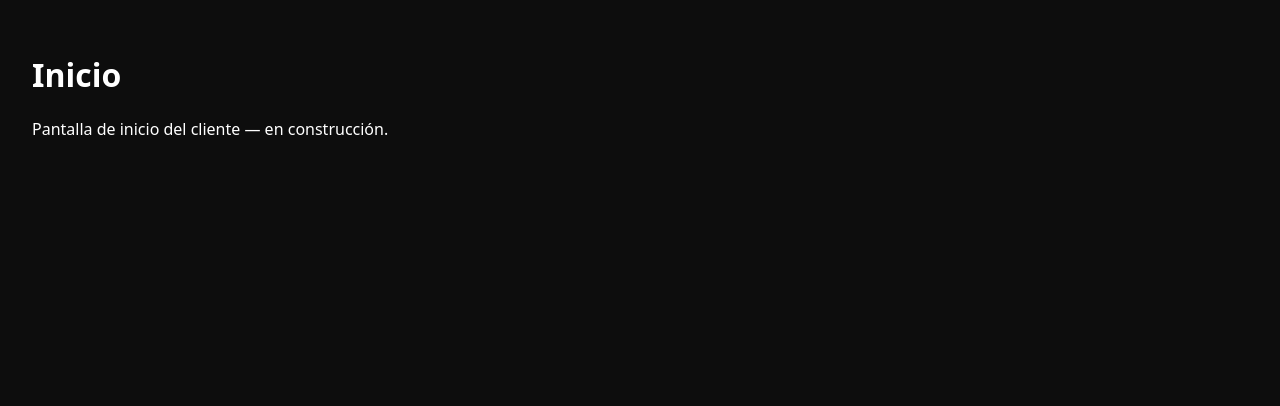
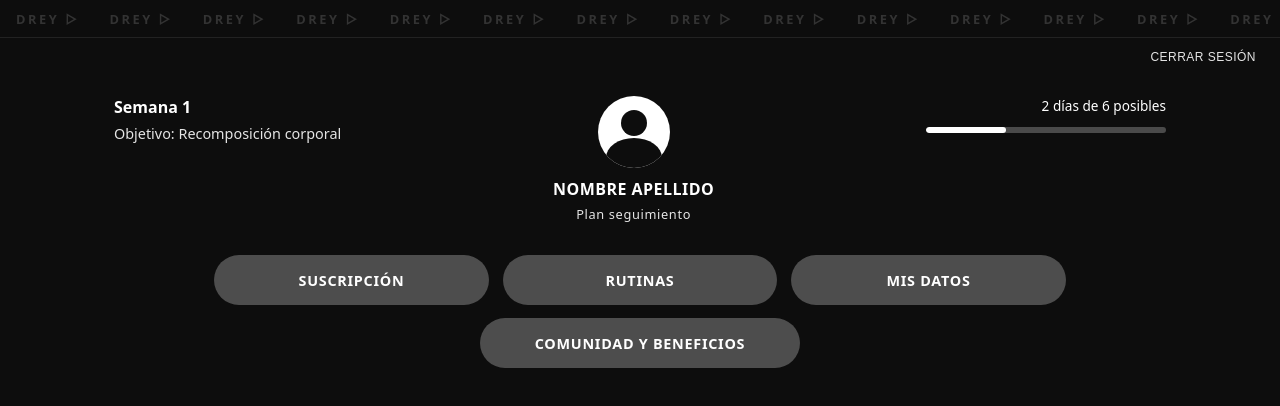
Before and after one commit to dreyuruguay-debug/drey-app, a React (Vite) app: page /inicio in a window 1280 px wide. Shown: the top 406 px of the page. Built offline with nearby package versions, Linux system fonts and the light colour scheme; no server answers.

Commit message:
Add files via upload

```diff
--- a/package.json
+++ b/package.json
@@ -16,6 +16,6 @@
   },
   "devDependencies": {
     "@vitejs/plugin-react": "^4.3.1",
-    "vite": "^6.1.0"
+    "vite": "^5.4.0"
   }
 }
--- a/src/pages/Home.jsx
+++ b/src/pages/Home.jsx
@@ -1,10 +1,109 @@
-// Inicio del cliente: los 4 botones (Rutinas, Suscripción, Comunidad y
-// beneficios, Mis datos), la barra de progreso semanal y el "Semana N".
+import { useEffect, useState } from 'react'
+import { Link, useNavigate } from 'react-router-dom'
+import { supabase } from '../services/supabaseClient.js'
+
+// Inicio del cliente: franja DREY arriba, datos del cliente (semana,
+// objetivo, nombre, plan y progreso semanal) y los 4 botones.
+//
+// Nombre, plan, objetivo y progreso son de ejemplo por ahora: van a
+// venir de la tabla "usuarios" y de las sesiones guardadas una vez que
+// conectemos el registro real y las rutinas (próximos pasos del plan).
 export default function Home() {
+  const navigate = useNavigate()
+  const [email, setEmail] = useState('')
+
+  useEffect(() => {
+    supabase.auth.getUser().then(({ data }) => {
+      setEmail(data?.user?.email ?? '')
+    })
+  }, [])
+
+  async function handleLogout() {
+    await supabase.auth.signOut()
+    navigate('/')
+  }
+
+  const nombre = email ? email.split('@')[0].toUpperCase() : 'NOMBRE APELLIDO'
+  const diasCumplidos = 2
+  const diasPosibles = 6
+
   return (
-    <main style={{ padding: '2rem' }}>
-      <h1>Inicio</h1>
-      <p>Pantalla de inicio del cliente — en construcción.</p>
-    </main>
+    <div className="home-screen">
+      <TopPattern />
+
+      <button type="button" className="home-logout" onClick={handleLogout}>
+        Cerrar sesión
+      </button>
+
+      <div className="home-header">
+        <div className="home-header-col">
+          <p className="home-week">Semana 1</p>
+          <p className="home-goal">Objetivo: Recomposición corporal</p>
+        </div>
+
+        <div className="home-header-col home-header-center">
+          <ProfileIcon />
+          <p className="home-name">{nombre}</p>
+          <p className="home-plan">Plan seguimiento</p>
+        </div>
+
+        <div className="home-header-col home-header-right">
+          <p className="home-progress-label">
+            {diasCumplidos} días de {diasPosibles} posibles
+          </p>
+          <div className="home-progress-bar">
+            <div
+              className="home-progress-fill"
+              style={{ width: `${(diasCumplidos / diasPosibles) * 100}%` }}
+            />
+          </div>
+        </div>
+      </div>
+
+      <nav className="home-buttons-grid">
+        <Link to="/suscripcion" className="home-button">
+          Suscripción
+        </Link>
+        <Link to="/rutinas" className="home-button">
+          Rutinas
+        </Link>
+        <Link to="/mis-datos" className="home-button">
+          Mis datos
+        </Link>
+      </nav>
+
+      <div className="home-buttons-single">
+        <Link to="/comunidad" className="home-button">
+          Comunidad y beneficios
+        </Link>
+      </div>
+    </div>
   )
 }
+
+// Ícono de perfil genérico (silueta), hasta tener la foto real del cliente.
+function ProfileIcon() {
+  return (
+    <div className="home-avatar">
+      <div className="home-avatar-head" />
+      <div className="home-avatar-body" />
+    </div>
+  )
+}
+
+// Franja decorativa de arriba con el logo DREY repetido. La tipografía
+// y el isotipo exactos del diseño original quedan pendientes de
+// confirmar (Fase 0); por ahora se arma con el nombre de la marca y
+// una flecha simple.
+function TopPattern() {
+  const items = Array.from({ length: 14 })
+  return (
+    <div className="home-top-pattern" aria-hidden="true">
+      {items.map((_, index) => (
+        <span key={index} className="home-top-pattern-item">
+          DREY <span className="home-top-pattern-icon">▷</span>
+        </span>
+      ))}
+    </div>
+  )
+}
--- a/src/styles/globals.css
+++ b/src/styles/globals.css
@@ -133,3 +133,208 @@ body {
   text-decoration: none;
   padding: 0;
 }
+
+/* Pantalla de Inicio */
+.home-screen {
+  min-height: 100vh;
+  padding-bottom: 3rem;
+}
+
+.home-top-pattern {
+  display: flex;
+  overflow: hidden;
+  white-space: nowrap;
+  border-bottom: 1px solid #222;
+  padding: 0.6rem 0;
+}
+
+.home-top-pattern-item {
+  flex: 0 0 auto;
+  padding: 0 1rem;
+  font-size: 0.8rem;
+  font-weight: 700;
+  letter-spacing: 0.2em;
+  color: #333;
+}
+
+.home-top-pattern-icon {
+  color: #333;
+  letter-spacing: 0;
+}
+
+.home-logout {
+  display: block;
+  margin: 0.75rem 1.5rem 0 auto;
+  background: none;
+  border: none;
+  color: var(--drey-gray-light);
+  font-size: 0.75rem;
+  letter-spacing: 0.04em;
+  text-transform: uppercase;
+  cursor: pointer;
+  padding: 0;
+}
+
+.home-header {
+  display: flex;
+  flex-direction: column;
+  align-items: center;
+  gap: 1.5rem;
+  padding: 2rem 1.5rem;
+  text-align: center;
+}
+
+.home-header-col {
+  display: flex;
+  flex-direction: column;
+  gap: 0.35rem;
+}
+
+.home-week {
+  margin: 0;
+  font-weight: 600;
+}
+
+.home-goal {
+  margin: 0;
+  color: var(--drey-gray-light);
+  font-size: 0.9rem;
+}
+
+.home-header-center {
+  align-items: center;
+}
+
+.home-avatar {
+  position: relative;
+  width: 72px;
+  height: 72px;
+  border-radius: 50%;
+  background: var(--drey-white);
+  overflow: hidden;
+  margin: 0 auto;
+}
+
+.home-avatar-head {
+  position: absolute;
+  top: 14px;
+  left: 50%;
+  transform: translateX(-50%);
+  width: 26px;
+  height: 26px;
+  border-radius: 50%;
+  background: var(--drey-black);
+}
+
+.home-avatar-body {
+  position: absolute;
+  bottom: -10px;
+  left: 50%;
+  transform: translateX(-50%);
+  width: 56px;
+  height: 40px;
+  border-radius: 50% 50% 0 0;
+  background: var(--drey-black);
+}
+
+.home-name {
+  margin: 0.25rem 0 0;
+  font-weight: 700;
+  letter-spacing: 0.03em;
+}
+
+.home-plan {
+  margin: 0;
+  font-size: 0.8rem;
+  letter-spacing: 0.05em;
+  color: var(--drey-gray-light);
+}
+
+.home-header-right {
+  width: 100%;
+  max-width: 240px;
+}
+
+.home-progress-label {
+  margin: 0 0 0.4rem;
+  font-size: 0.85rem;
+}
+
+.home-progress-bar {
+  width: 100%;
+  height: 6px;
+  border-radius: 999px;
+  background: #4a4a4a;
+  overflow: hidden;
+}
+
+.home-progress-fill {
+  height: 100%;
+  background: var(--drey-white);
+  border-radius: 999px;
+}
+
+.home-buttons-grid {
+  display: grid;
+  grid-template-columns: 1fr;
+  gap: 0.85rem;
+  max-width: 320px;
+  margin: 0 auto;
+  padding: 0 1.5rem;
+}
+
+.home-buttons-single {
+  display: flex;
+  justify-content: center;
+  margin-top: 0.85rem;
+  padding: 0 1.5rem;
+}
+
+.home-button {
+  display: block;
+  text-align: center;
+  background: #4d4d4d;
+  color: var(--drey-white);
+  border-radius: 999px;
+  padding: 0.95rem 1.5rem;
+  font-size: 0.9rem;
+  font-weight: 600;
+  letter-spacing: 0.05em;
+  text-transform: uppercase;
+  text-decoration: none;
+  max-width: 320px;
+  width: 100%;
+}
+
+.home-buttons-single .home-button {
+  max-width: 320px;
+}
+
+@media (min-width: 720px) {
+  .home-header {
+    flex-direction: row;
+    justify-content: space-between;
+    align-items: flex-start;
+    text-align: left;
+    max-width: 1100px;
+    margin: 0 auto;
+  }
+
+  .home-header-center {
+    align-items: center;
+    text-align: center;
+  }
+
+  .home-header-right {
+    text-align: right;
+  }
+
+  .home-buttons-grid {
+    grid-template-columns: repeat(3, 1fr);
+    max-width: 900px;
+  }
+
+  .home-button {
+    max-width: none;
+  }
+}
```
